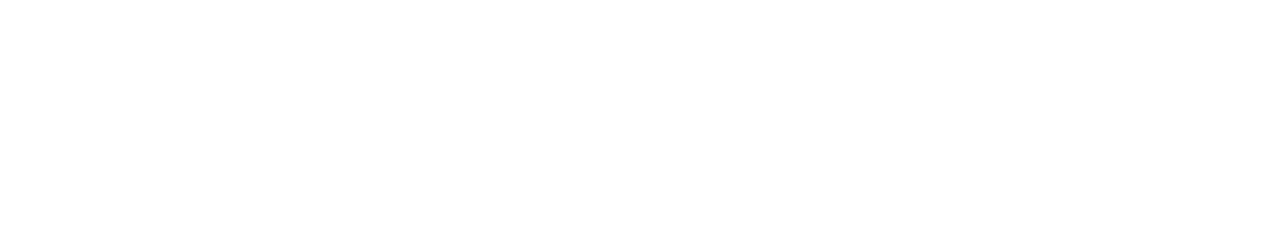
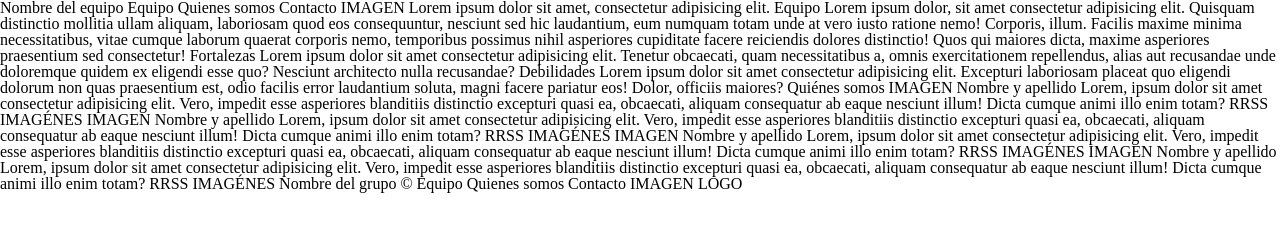
Before and after one commit to Adalab/project-promo-n-module-1-team-3, a plain HTML site: page index.html in a window 1280 px wide. Drawn offline with Linux system fonts and the light colour scheme.

Commit message:
añadido texto sin forma

```diff
--- a/index.html
+++ b/index.html
@@ -11,6 +11,61 @@
 </head>
 
 <body>
+    Nombre del equipo
+    Equipo Quienes somos Contacto
+    IMAGEN
+    <!-- (lema del grupo)  -->Lorem ipsum dolor sit amet, consectetur adipisicing elit.
+    Equipo
+    Lorem ipsum dolor, sit amet consectetur adipisicing elit. Quisquam distinctio mollitia ullam aliquam, laboriosam
+    quod eos consequuntur, nesciunt sed hic laudantium, eum numquam totam unde at vero iusto ratione nemo!
+    Corporis, illum. Facilis maxime minima necessitatibus, vitae cumque laborum quaerat corporis nemo, temporibus
+    possimus nihil asperiores cupiditate facere reiciendis dolores distinctio! Quos qui maiores dicta, maxime asperiores
+    praesentium sed consectetur!
+
+    Fortalezas
+    Lorem ipsum dolor sit amet consectetur adipisicing elit. Tenetur obcaecati, quam necessitatibus a, omnis
+    exercitationem repellendus, alias aut recusandae unde doloremque quidem ex eligendi esse quo? Nesciunt architecto
+    nulla recusandae?
+
+    Debilidades
+    Lorem ipsum dolor sit amet consectetur adipisicing elit. Excepturi laboriosam placeat quo eligendi dolorum non quas
+    praesentium est, odio facilis error laudantium soluta, magni facere pariatur eos! Dolor, officiis maiores?
+
+    Quiénes somos
+    IMAGEN
+    Nombre y apellido
+    Lorem, ipsum dolor sit amet consectetur adipisicing elit. Vero, impedit esse asperiores blanditiis distinctio
+    excepturi quasi ea, obcaecati, aliquam consequatur ab eaque nesciunt illum! Dicta cumque animi illo enim totam?
+    RRSS IMAGÉNES
+
+    IMAGEN
+    Nombre y apellido
+    Lorem, ipsum dolor sit amet consectetur adipisicing elit. Vero, impedit esse asperiores blanditiis distinctio
+    excepturi quasi ea, obcaecati, aliquam consequatur ab eaque nesciunt illum! Dicta cumque animi illo enim totam?
+    RRSS IMAGÉNES
+
+    IMAGEN
+    Nombre y apellido
+    Lorem, ipsum dolor sit amet consectetur adipisicing elit. Vero, impedit esse asperiores blanditiis distinctio
+    excepturi quasi ea, obcaecati, aliquam consequatur ab eaque nesciunt illum! Dicta cumque animi illo enim totam?
+    RRSS IMAGÉNES
+
+    IMAGEN
+    Nombre y apellido
+    Lorem, ipsum dolor sit amet consectetur adipisicing elit. Vero, impedit esse asperiores blanditiis distinctio
+    excepturi quasi ea, obcaecati, aliquam consequatur ab eaque nesciunt illum! Dicta cumque animi illo enim totam?
+    RRSS IMAGÉNES
+
+    Nombre del grupo ©
+    Equipo
+    Quienes somos
+    Contacto
+
+    IMAGEN LOGO
+
+
+
+
 
 </body>
 
```
